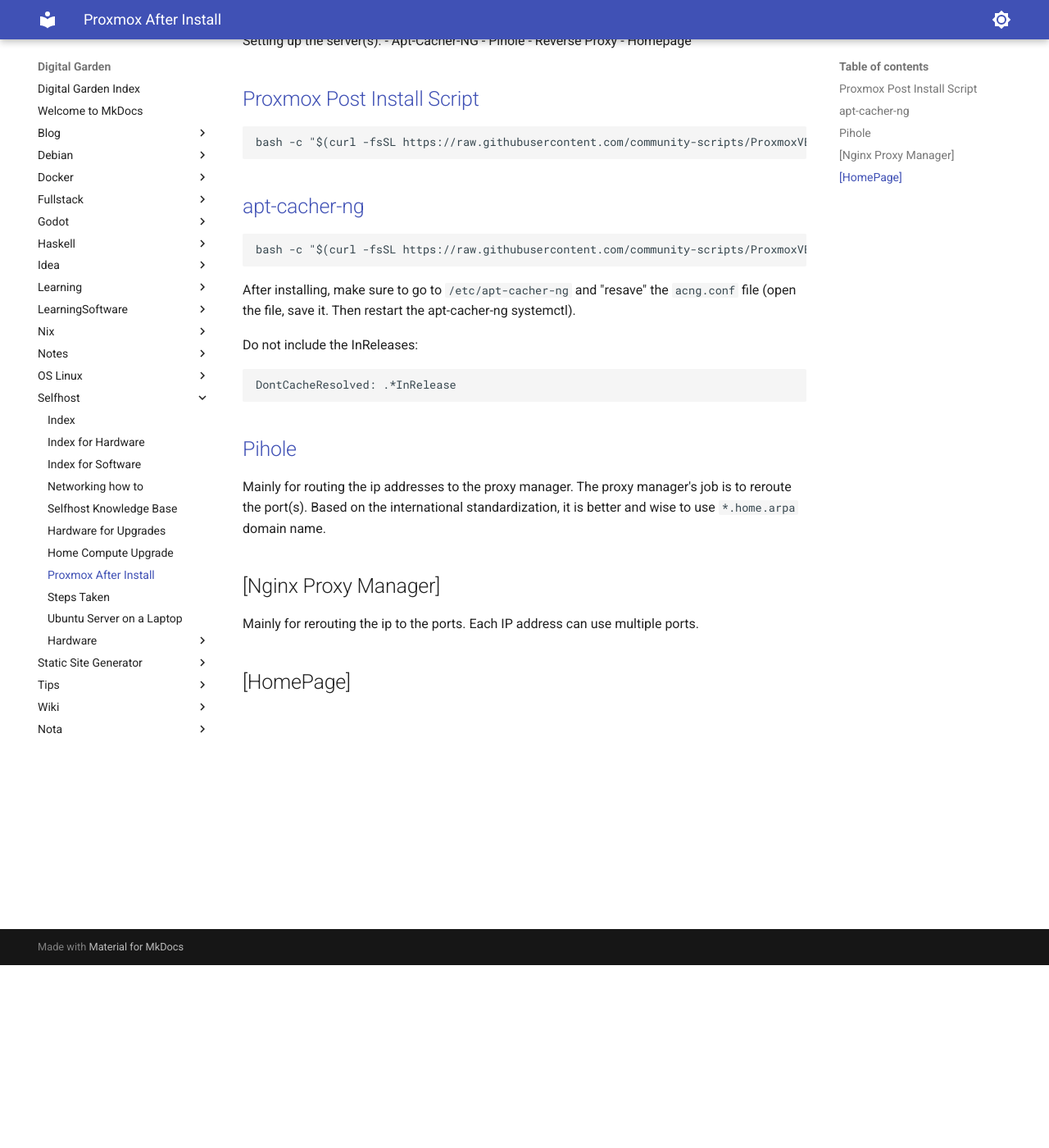
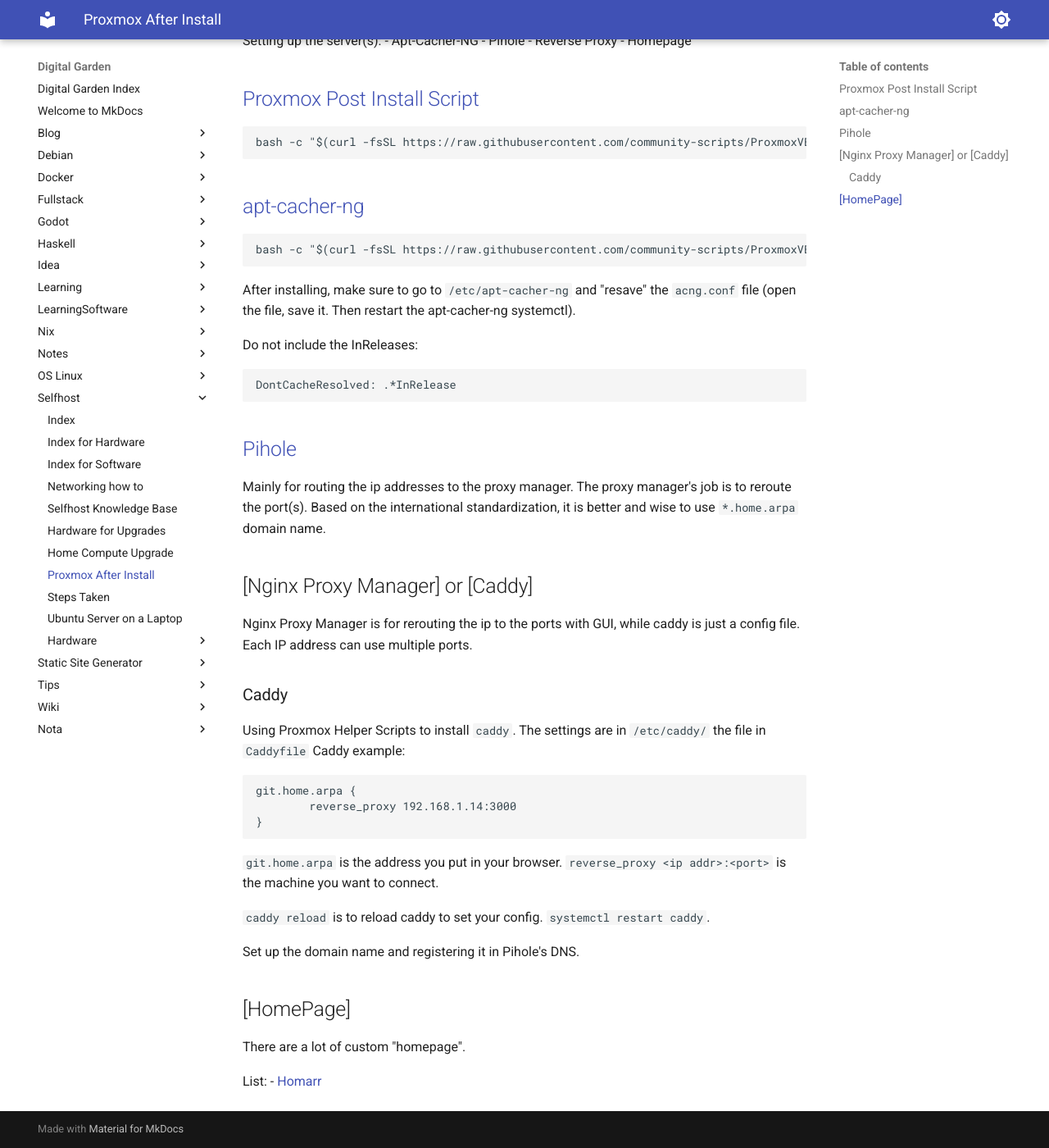
Before and after one commit to jnkk/mkdocs, an MkDocs documentation site: the page built from docs/Selfhost/proxmox.md, in a window 1280 px wide and 1400 px high, scrolled down 223 px. Shown: the whole window at 82% size. Built offline with MkDocs 1.6.1 and Material for MkDocs 9.7.7, drawn with Linux system fonts in a browser that asks for light colours.

Commit message:
dns how to's, frontpage

````diff
--- a/docs/Selfhost/proxmox.md
+++ b/docs/Selfhost/proxmox.md
@@ -38,8 +38,33 @@
 Based on the international standardization, it is better and wise to use `*.home.arpa` domain name.
 
 
-## [Nginx Proxy Manager]
+## [Nginx Proxy Manager] or [Caddy]
 
-Mainly for rerouting the ip to the ports. Each IP address can use multiple ports.
+Nginx Proxy Manager is for rerouting the ip to the ports with GUI, while caddy is just a config file.
+Each IP address can use multiple ports.
+
+### Caddy
+
+Using Proxmox Helper Scripts to install `caddy`.
+The settings are in `/etc/caddy/` the file in `Caddyfile`
+Caddy example:
+```
+git.home.arpa {
+        reverse_proxy 192.168.1.14:3000
+}
+```
+
+`git.home.arpa` is the address you put in your browser.
+`reverse_proxy <ip addr>:<port>` is the machine you want to connect.
+
+`caddy reload` is to reload caddy to set your config.
+`systemctl restart caddy`.
+
+Set up the domain name and registering it in Pihole's DNS.
 
 ## [HomePage]
+
+There are a lot of custom "homepage".
+
+List:
+- [Homarr](https://homarr.dev/)
````
Also changed, not shown: docs/Debian/afterinstallDEBIAN.md (+1 -0 lines), docs/Debian/debian13.md (added, +5 -0 lines), docs/index.md (+3 -3 lines).
